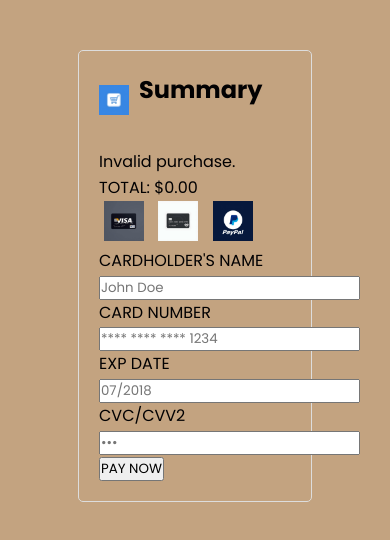
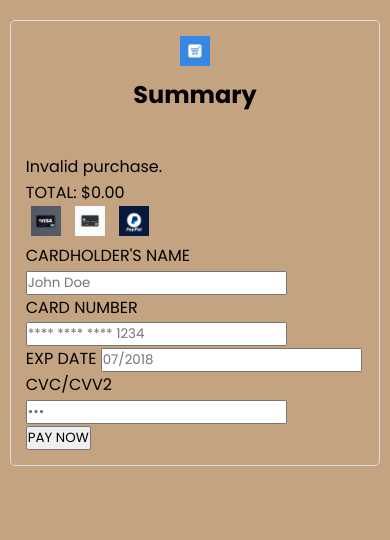
Before and after one commit to HUNTER-REEPER/CARPOINT, a plain HTML site: page purchase.html in a window 390 px wide. Drawn offline with Linux system fonts and the light colour scheme; a web font is replaced by a local one.

Commit message:
Add files via upload

```diff
--- a/style.css
+++ b/style.css
@@ -1391,10 +1391,39 @@ header #search-icon {
     height: auto;
     margin-right: 10px;
     vertical-align: text-bottom; /* Align with the bottom of the text */
-  }
+}
 
-  .header {
+.header {
     display: flex;
     align-items: center;
     margin-bottom: 20px;
-  }
+}
+
+/* Responsive adjustments */
+@media (max-width: 768px) {
+    .purchase-container {
+        width: 90%; /* Adjust for smaller screens */
+        padding: 15px;
+        margin: 20px auto;
+    }
+
+    .header {
+        flex-direction: column; /* Stack header elements on smaller screens */
+        align-items: center;
+    }
+
+    .cart-icon {
+        margin-right: 0; /* Remove margin on mobile */
+        margin-bottom: 10px; /* Add space below icon */
+    }
+}
+
+@media (max-width: 480px) {
+    .purchase-container {
+        width: 95%; /* Further adjustments for very small screens */
+    }
+
+    .payment-logo {
+        width: 30px; /* Smaller logos on very small screens */
+    }
+}
```
